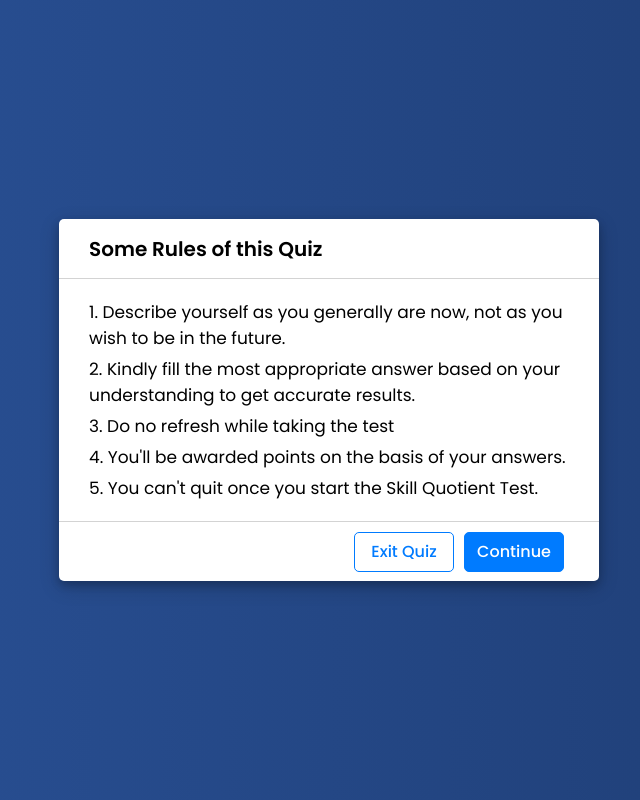
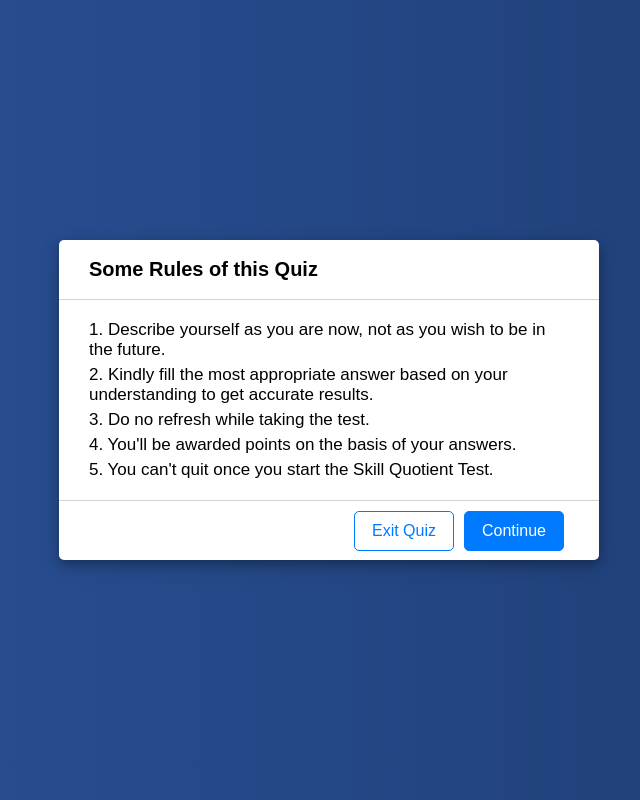
Before and after one commit to KalpitShah/academix-sqt, a React (Create React App) app: page / in a window 1280 px wide. Both pictures are taken after typing "Sample", "name@example.com", "Sample" into the empty fields and a click on the button "Next". Shown: the whole page, without its empty margins (311-951 px from the left). Built offline with nearby package versions, Linux system fonts and the light colour scheme; no server answers; the database is empty.

Commit message:
Small Changes

```diff
--- a/src/App.css
+++ b/src/App.css
@@ -1,3 +1,11 @@
+#root > div > div > div > div > div > div > div > div > div {
+  -webkit-print-color-adjust: exact;
+}
+
+#root > div > div > div > div > div > div > div > div > div {
+  -webkit-print-color-adjust: exact;
+}
+
 /* importing google fonts */
 @import url("https://fonts.googleapis.com/css2?family=Poppins:wght@200;300;400;500;600;700&display=swap");
 * {
--- a/src/components/sqt/InfoBox.js
+++ b/src/components/sqt/InfoBox.js
@@ -46,13 +46,13 @@
         </div>
         <div className="info-list">
           <div className="info">
-            1. Describe yourself as you generally are now, not as you wish to be in the future.
+            1. Describe yourself as you are now, not as you wish to be in the future.
           </div>
           <div className="info">
             2. Kindly fill the most appropriate answer based on your understanding to get accurate results.
           </div>
           <div className="info">
-            3. Do no refresh while taking the test
+            3. Do no refresh while taking the test.
           </div>
           <div className="info">
             4. You'll be awarded points on the basis of your answers.
```
